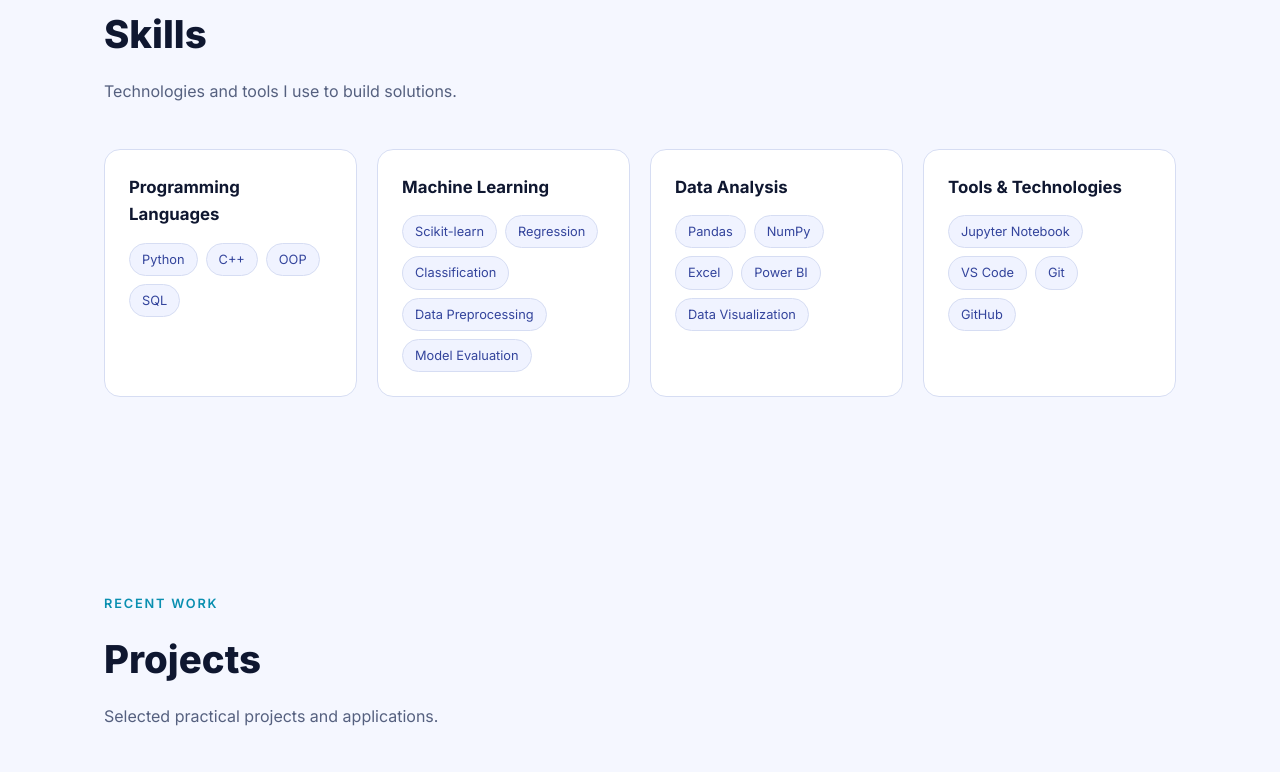
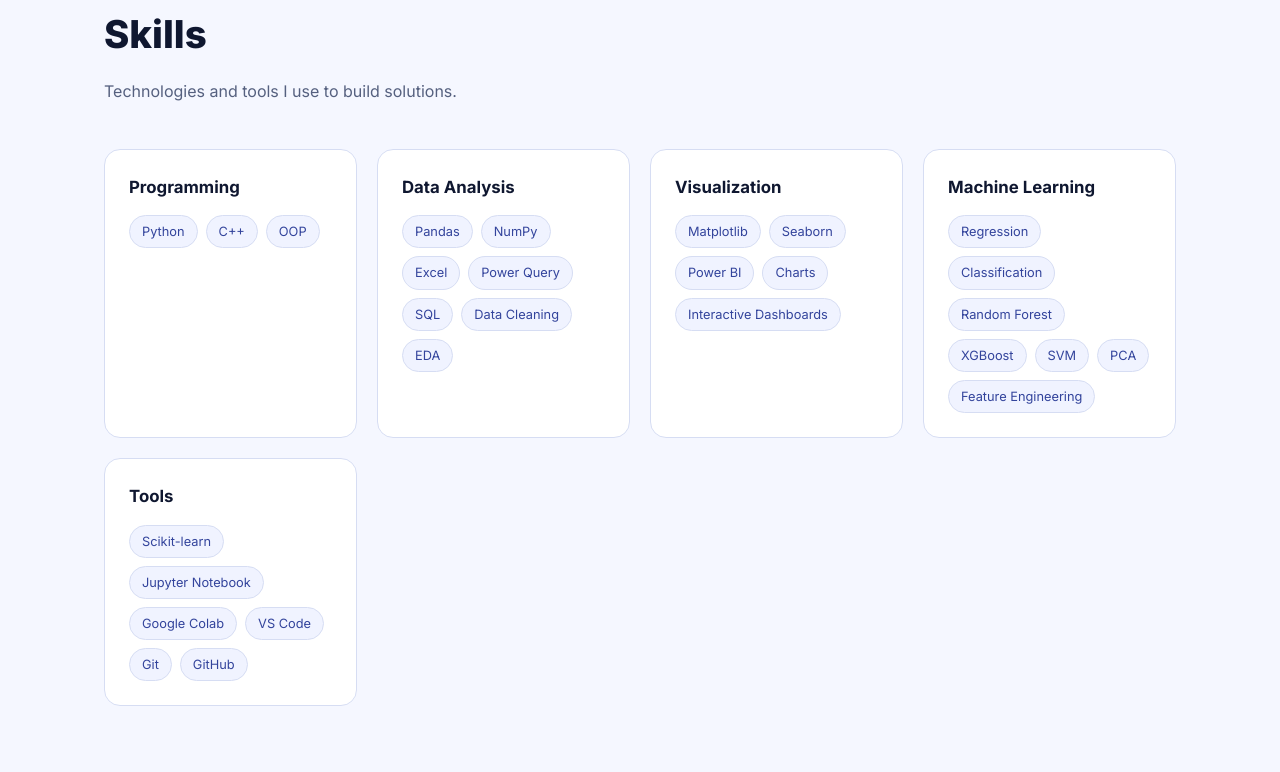
Before and after one commit to aymanzaki0155-cmd/Ayman-Portfolio, a plain HTML site: page index.html in a window 1280 px wide. Shown: the part 1979-2751 px from the top of the page. Drawn offline with Linux system fonts and the light colour scheme; grey boxes are pictures that could not be loaded.

Commit message:
Add files via upload

```diff
--- a/index.html
+++ b/index.html
@@ -42,7 +42,7 @@
 <h1>Hi, I'm <em>Ayman Zaki</em></h1>
 <p class="role">AI & Machine Learning Engineer</p>
 <p class="lead">I build intelligent machine learning solutions and transform data into meaningful insights that help businesses make better decisions.</p>
-<div class="cta"><a class="btn p" href="#projects">View My Projects</a><a class="btn o" href="#contact">Contact Me</a></div>
+<div class="cta"><a class="btn p" href="#projects">View My Projects</a><a class="btn o" href="cv/Ayman_Zaki_CV.pdf" download="Ayman_Zaki_CV.pdf">⬇ Download CV</a></div>
 </div>
 <div class="photo"><img src="images/profile.png" onerror="this.onerror=null;this.src='https://ayman-portfolio-amber.vercel.app/images/profile.png'" alt="Ayman Zaki"></div>
 </div></section>
@@ -70,18 +70,19 @@
 <section id="skills"><div class="wrap reveal">
 <span class="tag">Technical expertise</span><h2>Skills</h2><p class="sub">Technologies and tools I use to build solutions.</p>
 <div class="cols">
-<div class="card"><h3>Programming Languages</h3><div class="chips"><span>Python</span><span>C++</span><span>OOP</span><span>SQL</span></div></div>
-<div class="card"><h3>Machine Learning</h3><div class="chips"><span>Scikit-learn</span><span>Regression</span><span>Classification</span><span>Data Preprocessing</span><span>Model Evaluation</span></div></div>
-<div class="card"><h3>Data Analysis</h3><div class="chips"><span>Pandas</span><span>NumPy</span><span>Excel</span><span>Power BI</span><span>Data Visualization</span></div></div>
-<div class="card"><h3>Tools & Technologies</h3><div class="chips"><span>Jupyter Notebook</span><span>VS Code</span><span>Git</span><span>GitHub</span></div></div>
+<div class="card"><h3>Programming</h3><div class="chips"><span>Python</span><span>C++</span><span>OOP</span></div></div>
+<div class="card"><h3>Data Analysis</h3><div class="chips"><span>Pandas</span><span>NumPy</span><span>Excel</span><span>Power Query</span><span>SQL</span><span>Data Cleaning</span><span>EDA</span></div></div>
+<div class="card"><h3>Visualization</h3><div class="chips"><span>Matplotlib</span><span>Seaborn</span><span>Power BI</span><span>Charts</span><span>Interactive Dashboards</span></div></div>
+<div class="card"><h3>Machine Learning</h3><div class="chips"><span>Regression</span><span>Classification</span><span>Random Forest</span><span>XGBoost</span><span>SVM</span><span>PCA</span><span>Feature Engineering</span></div></div>
+<div class="card"><h3>Tools</h3><div class="chips"><span>Scikit-learn</span><span>Jupyter Notebook</span><span>Google Colab</span><span>VS Code</span><span>Git</span><span>GitHub</span></div></div>
 </div></div></section>
 
 <section id="projects"><div class="wrap reveal">
 <span class="tag">Recent work</span><h2>Projects</h2><p class="sub">Selected practical projects and applications.</p>
 <div class="cols w3">
-<article class="card proj"><img src="images/air_quality_project_cover.png" onerror="this.onerror=null;this.src='https://ayman-portfolio-amber.vercel.app/images/air_quality_project_cover.png'" alt="Air Quality Prediction" loading="lazy"><div class="b"><h3>Air Quality Prediction</h3><p>A machine learning project that predicts PM2.5 air pollution levels from environmental and weather data across multiple monitoring stations.</p><div class="chips"><span>Python</span><span>Pandas</span><span>Scikit-learn</span><span>XGBoost</span></div><a class="go" href="https://github.com/aymanzaki0155-cmd" target="_blank" rel="noopener">View on GitHub →</a></div></article>
-<article class="card proj"><img src="images/dashboard.png" onerror="this.onerror=null;this.src='https://ayman-portfolio-amber.vercel.app/images/Dashboard%20photo.png'" alt="Excel Dashboard" loading="lazy"><div class="b"><h3>Excel Interactive Dashboard</h3><p>An interactive dashboard that analyzes business data, tracks KPIs and surfaces insights through dynamic visualizations.</p><div class="chips"><span>Excel</span><span>Power Query</span><span>Data Analysis</span></div><a class="go" href="https://github.com/aymanzaki0155-cmd" target="_blank" rel="noopener">View on GitHub →</a></div></article>
-<article class="card proj"><img src="images/ml-project.png" onerror="this.onerror=null;this.src='https://ayman-portfolio-amber.vercel.app/images/ml-project.png'" alt="Machine Learning Projects" loading="lazy"><div class="b"><h3>Machine Learning Projects</h3><p>Hands-on experiments covering data preprocessing, feature engineering, model training and evaluation.</p><div class="chips"><span>Python</span><span>Machine Learning</span><span>NumPy</span><span>Pandas</span></div><a class="go" href="https://github.com/aymanzaki0155-cmd" target="_blank" rel="noopener">View on GitHub →</a></div></article>
+<article class="card proj"><img src="images/air-quality.png" onerror="this.onerror=null;this.src='https://ayman-portfolio-amber.vercel.app/images/air_quality_project_cover.png'" alt="Air Quality Prediction app showing model performance results" loading="lazy" style="object-position:top left"><div class="b"><h3>Air Quality Prediction</h3><p>Predicts PM2.5 air pollution from a dataset of 420,000+ records. Includes data cleaning, EDA, lag and rolling-average features, model comparison with a time-based 80/20 split, and a Streamlit app for prediction and exploration.</p><div class="metrics"><div><b>0.9547</b><small>R² (XGBoost)</small></div><div><b>9.45</b><small>MAE</small></div><div><b>17.95</b><small>RMSE</small></div></div><div class="chips"><span>Python</span><span>Pandas</span><span>Scikit-learn</span><span>XGBoost</span><span>Streamlit</span></div><a class="go" href="https://github.com/aymanzaki0155-cmd" target="_blank" rel="noopener">View on GitHub →</a></div></article>
+<article class="card proj"><img src="images/dashboard.png" onerror="this.onerror=null;this.src='https://ayman-portfolio-amber.vercel.app/images/Dashboard%20photo.png'" alt="Excel Dashboard" loading="lazy"><div class="b"><h3>Excel Interactive Dashboard</h3><p>An interactive dashboard that analyzes business data, tracks KPIs and surfaces insights through dynamic charts and slicers.</p><div class="chips"><span>Excel</span><span>Power Query</span><span>Slicers</span><span>Data Analysis</span></div><a class="go" href="https://github.com/aymanzaki0155-cmd" target="_blank" rel="noopener">View on GitHub →</a></div></article>
+<article class="card proj"><img src="images/ml-project.png" onerror="this.onerror=null;this.src='https://ayman-portfolio-amber.vercel.app/images/ml-project.png'" alt="Customer Churn Classification" loading="lazy"><div class="b"><h3>Customer Churn Classification</h3><p>Classification project covering preprocessing, missing-value handling, categorical encoding, feature scaling and model evaluation.</p><div class="chips"><span>Python</span><span>Pandas</span><span>NumPy</span><span>Scikit-learn</span></div><a class="go" href="https://github.com/aymanzaki0155-cmd" target="_blank" rel="noopener">View on GitHub →</a></div></article>
 </div></div></section>
 
 <section id="services" class="alt"><div class="wrap reveal">
--- a/style.css
+++ b/style.css
@@ -111,3 +111,9 @@ section,footer{position:relative;z-index:1}
 .hero{background:none}
 body::before{content:"";position:fixed;inset:0;z-index:0;pointer-events:none;background:radial-gradient(900px 500px at 80% 10%,var(--glow1),transparent),radial-gradient(700px 400px at 0 100%,var(--glow2),transparent)}
 footer{border-top:0}
+/* ===== Project metrics ===== */
+.metrics{display:flex;gap:8px;flex-wrap:wrap}
+.metrics div{flex:1;min-width:86px;text-align:center;padding:8px 6px;border-radius:10px;background:rgba(108,140,255,.1);border:1px solid var(--line)}
+.metrics b{display:block;font-size:1.05rem;color:var(--accent2)}
+.metrics small{color:var(--muted);font-size:.72rem}
+.picked .metrics b{color:var(--c)}
```
